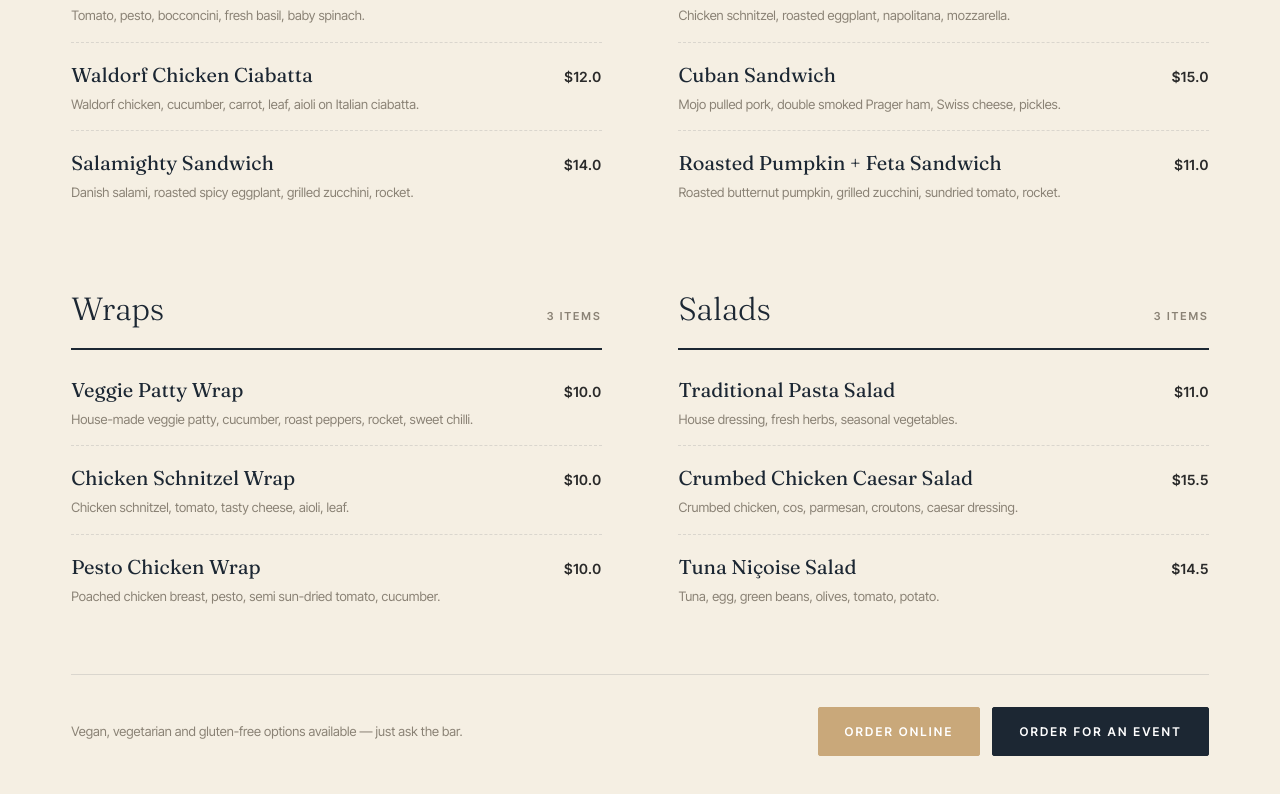
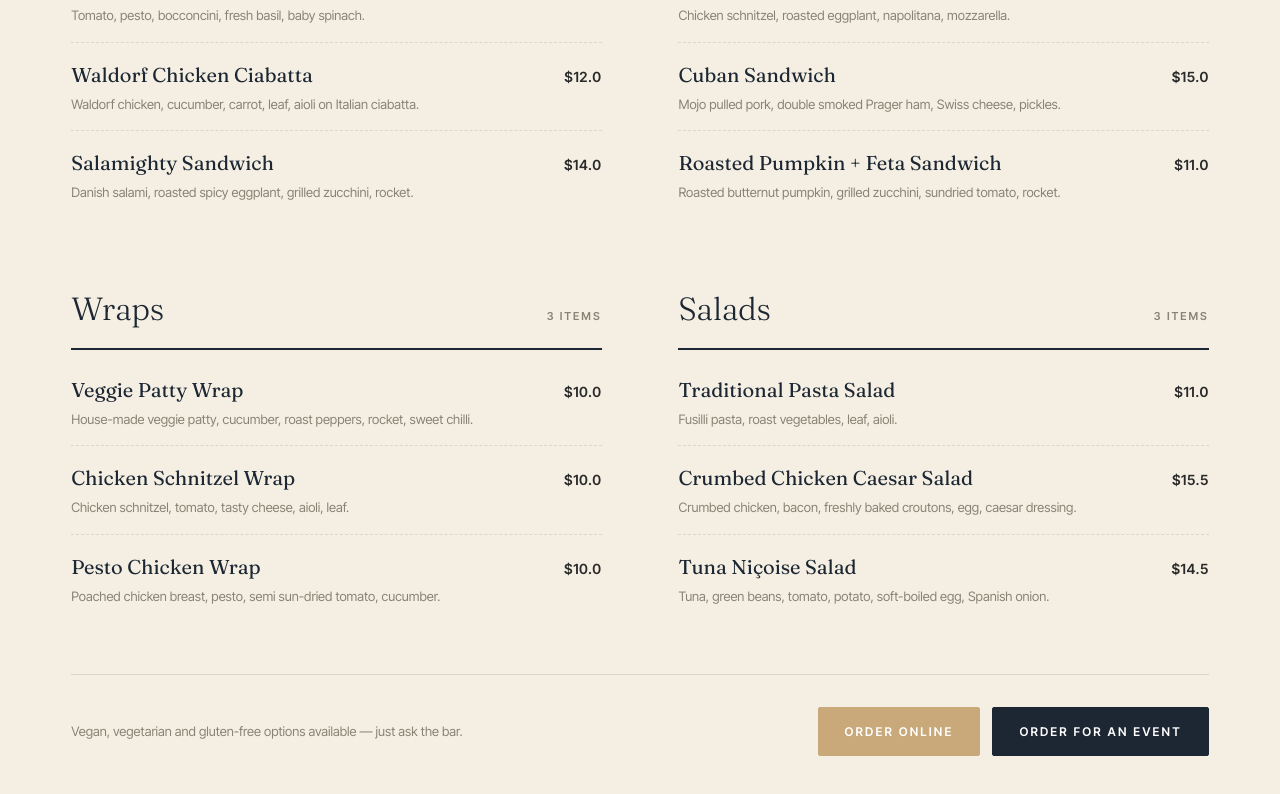
Before and after one commit to seammedia/forum-coffee, a Next.js app: page /menu in a window 1280 px wide. Shown: the part 2632-3426 px from the top of the page. Built offline with nearby package versions, Linux system fonts and the light colour scheme.

Commit message:
Menu: matcha , iced matcha ; salad descriptions from pencatering.com.au

```diff
--- a/src/app/menu/page.tsx
+++ b/src/app/menu/page.tsx
@@ -23,7 +23,7 @@ const categories: { name: string; priceLabel?: string; items: Item[] }[] = [
       { name: "Magic", price: "4.8" },
       { name: "Mocha", price: "4.5 / 5.5" },
       { name: "Chai", price: "6.0" },
-      { name: "Matcha", price: "6.0" },
+      { name: "Matcha", price: "8.0" },
       { name: "Assorted Teas", price: "5.0" },
     ],
   },
@@ -32,7 +32,7 @@ const categories: { name: string; priceLabel?: string; items: Item[] }[] = [
     items: [
       { name: "Iced Coffee", price: "6.5" },
       { name: "Iced Chai", price: "6.5" },
-      { name: "Iced Matcha", price: "6.5" },
+      { name: "Iced Matcha", price: "9.0" },
       { name: "Milkshakes", price: "12.0" },
       { name: "Smoothies", price: "7.0" },
       { name: "Peach Iced Tea", price: "4.5" },
@@ -154,17 +154,17 @@ const categories: { name: string; priceLabel?: string; items: Item[] }[] = [
     items: [
       {
         name: "Traditional Pasta Salad",
-        desc: "House dressing, fresh herbs, seasonal vegetables.",
+        desc: "Fusilli pasta, roast vegetables, leaf, aioli.",
         price: "11.0",
       },
       {
         name: "Crumbed Chicken Caesar Salad",
-        desc: "Crumbed chicken, cos, parmesan, croutons, caesar dressing.",
+        desc: "Crumbed chicken, bacon, freshly baked croutons, egg, caesar dressing.",
         price: "15.5",
       },
       {
         name: "Tuna Niçoise Salad",
-        desc: "Tuna, egg, green beans, olives, tomato, potato.",
+        desc: "Tuna, green beans, tomato, potato, soft-boiled egg, Spanish onion.",
         price: "14.5",
       },
     ],
```
